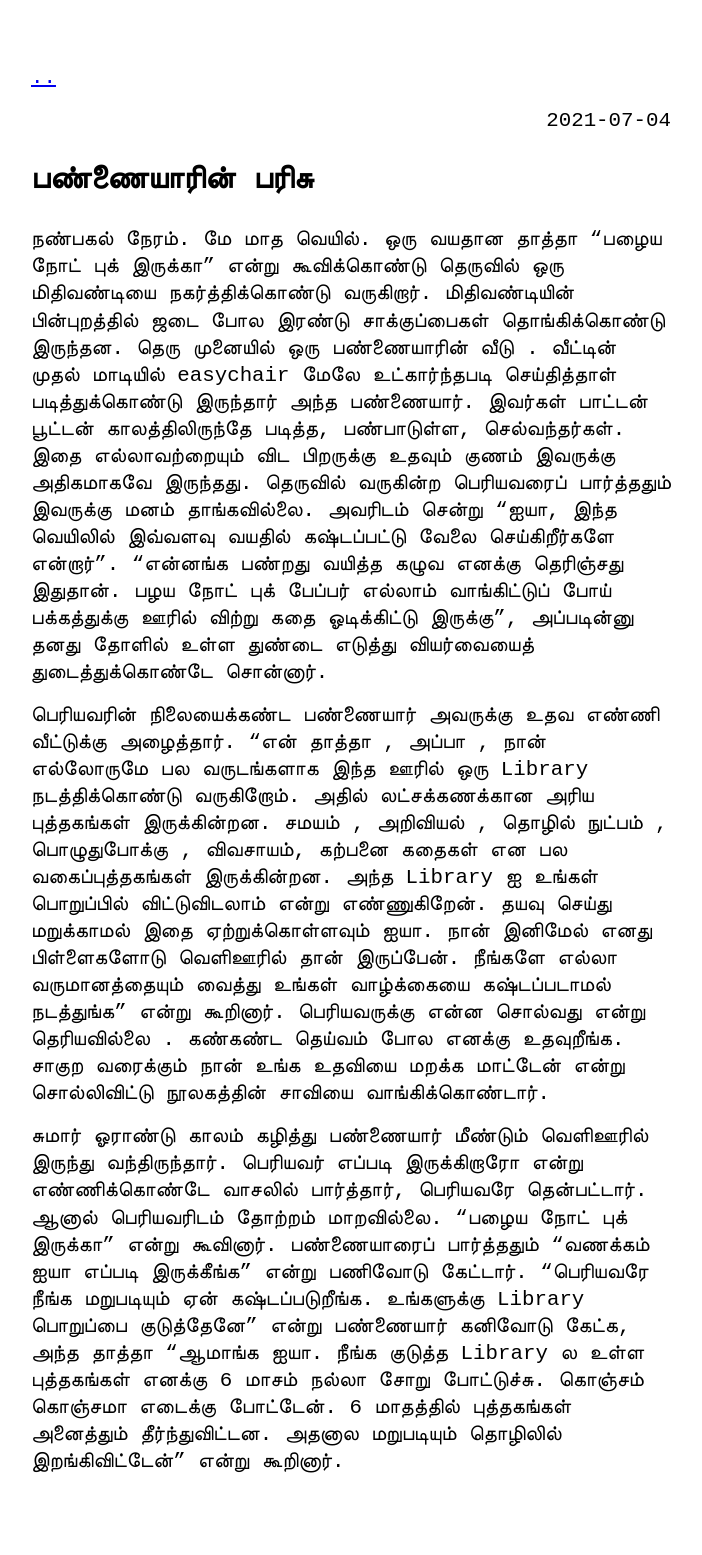
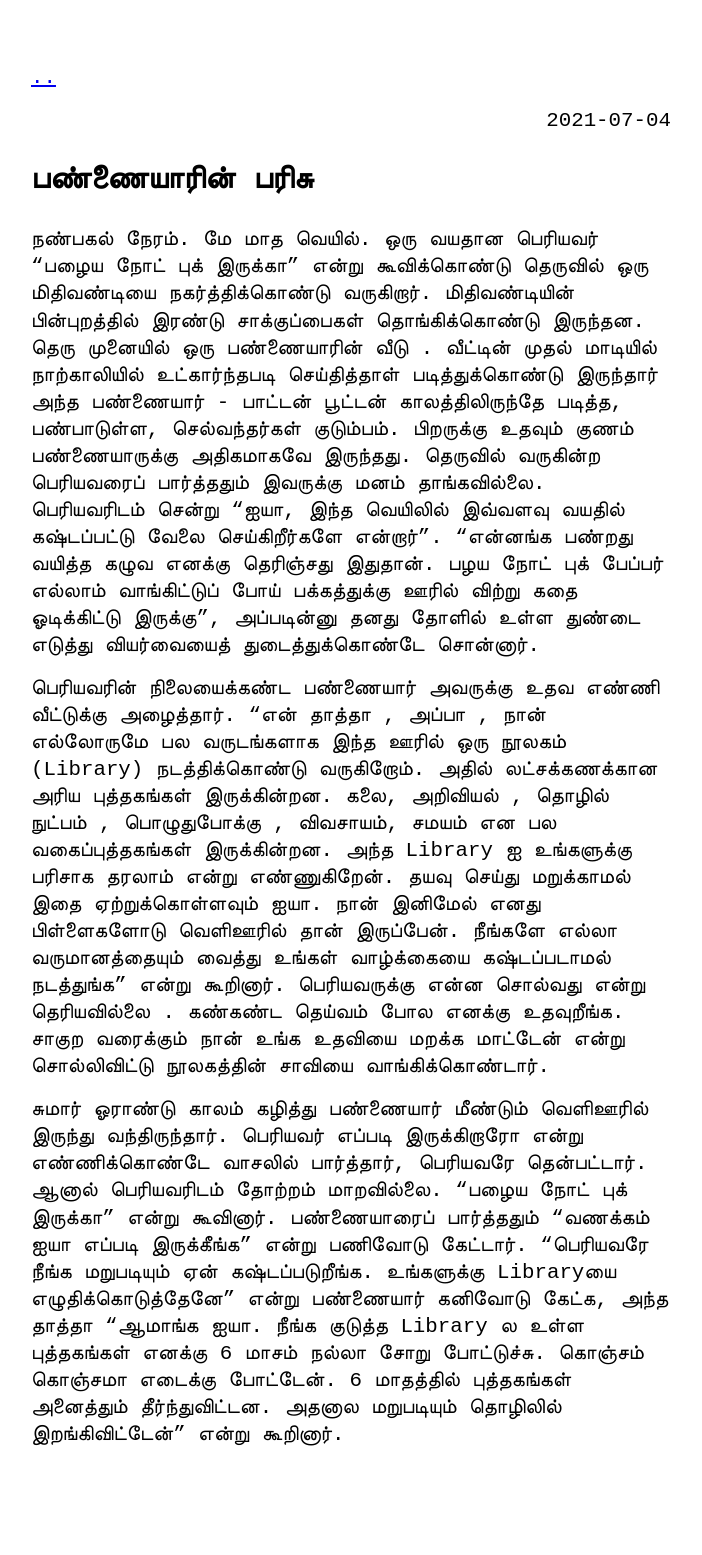
Before and after one commit to svnarumugam/svnarumugam.github.io, a Jekyll site: the page built from _posts/2021-07-04-pannaiyarin-parisu.md, in a window 1280 px wide. Shown: the whole page, without its empty margins (289-991 px from the left). Built offline with Jekyll 4.4.1, drawn with Linux system fonts in a browser that asks for light colours; after the commit the page ends 1528 px from its top, so only the background shows below that.

Commit message:
blogpost#5 corrections after karthik's reading

```diff
--- a/_posts/2021-07-04-pannaiyarin-parisu.md
+++ b/_posts/2021-07-04-pannaiyarin-parisu.md
@@ -4,8 +4,8 @@ title:  "பண்ணையாரின் பரிசு"
 categories: stories
 ---
 
-நண்பகல் நேரம். மே மாத வெயில். ஒரு வயதான தாத்தா "பழைய நோட் புக் இருக்கா" என்று கூவிக்கொண்டு தெருவில் ஒரு மிதிவண்டியை நகர்த்திக்கொண்டு வருகிறார். மிதிவண்டியின் பின்புறத்தில் ஜடை போல இரண்டு சாக்குப்பைகள் தொங்கிக்கொண்டு இருந்தன. தெரு முனையில் ஒரு பண்ணையாரின் வீடு . வீட்டின் முதல் மாடியில் easychair மேலே உட்கார்ந்தபடி செய்தித்தாள் படித்துக்கொண்டு இருந்தார் அந்த பண்ணையார். இவர்கள் பாட்டன் பூட்டன் காலத்திலிருந்தே படித்த, பண்பாடுள்ள, செல்வந்தர்கள். இதை எல்லாவற்றையும் விட பிறருக்கு உதவும் குணம் இவருக்கு அதிகமாகவே இருந்தது. தெருவில் வருகின்ற பெரியவரைப் பார்த்ததும் இவருக்கு மனம் தாங்கவில்லை. அவரிடம் சென்று "ஐயா, இந்த வெயிலில் இவ்வளவு வயதில் கஷ்டப்பட்டு வேலை செய்கிறீர்களே என்றார்". "என்னங்க பண்றது வயித்த கழுவ எனக்கு தெரிஞ்சது இதுதான். பழய நோட் புக் பேப்பர் எல்லாம் வாங்கிட்டுப் போய் பக்கத்துக்கு ஊரில் விற்று கதை ஓடிக்கிட்டு இருக்கு", அப்படின்னு தனது தோளில் உள்ள துண்டை எடுத்து வியர்வையைத் துடைத்துக்கொண்டே சொன்னார்.
+நண்பகல் நேரம். மே மாத வெயில். ஒரு வயதான பெரியவர் "பழைய நோட் புக் இருக்கா" என்று கூவிக்கொண்டு தெருவில் ஒரு மிதிவண்டியை நகர்த்திக்கொண்டு வருகிறார். மிதிவண்டியின் பின்புறத்தில் இரண்டு சாக்குப்பைகள் தொங்கிக்கொண்டு இருந்தன. தெரு முனையில் ஒரு பண்ணையாரின் வீடு . வீட்டின் முதல் மாடியில் நாற்காலியில் உட்கார்ந்தபடி செய்தித்தாள் படித்துக்கொண்டு இருந்தார் அந்த பண்ணையார் - பாட்டன் பூட்டன் காலத்திலிருந்தே படித்த, பண்பாடுள்ள, செல்வந்தர்கள் குடும்பம். பிறருக்கு உதவும் குணம் பண்ணையாருக்கு அதிகமாகவே இருந்தது. தெருவில் வருகின்ற பெரியவரைப் பார்த்ததும் இவருக்கு மனம் தாங்கவில்லை. பெரியவரிடம் சென்று "ஐயா, இந்த வெயிலில் இவ்வளவு வயதில் கஷ்டப்பட்டு வேலை செய்கிறீர்களே என்றார்". "என்னங்க பண்றது வயித்த கழுவ எனக்கு தெரிஞ்சது இதுதான். பழய நோட் புக் பேப்பர் எல்லாம் வாங்கிட்டுப் போய் பக்கத்துக்கு ஊரில் விற்று கதை ஓடிக்கிட்டு இருக்கு", அப்படின்னு தனது தோளில் உள்ள துண்டை எடுத்து வியர்வையைத் துடைத்துக்கொண்டே சொன்னார்.
 
-பெரியவரின் நிலையைக்கண்ட பண்ணையார் அவருக்கு உதவ எண்ணி வீட்டுக்கு அழைத்தார். "என் தாத்தா , அப்பா , நான் எல்லோருமே பல வருடங்களாக இந்த ஊரில் ஒரு Library நடத்திக்கொண்டு வருகிறோம். அதில் லட்சக்கணக்கான அரிய புத்தகங்கள் இருக்கின்றன. சமயம் , அறிவியல் , தொழில் நுட்பம் , பொழுதுபோக்கு , விவசாயம், கற்பனை கதைகள் என பல வகைப்புத்தகங்கள் இருக்கின்றன. அந்த Library ஐ உங்கள் பொறுப்பில் விட்டுவிடலாம் என்று எண்ணுகிறேன். தயவு செய்து மறுக்காமல் இதை ஏற்றுக்கொள்ளவும் ஐயா. நான் இனிமேல் எனது பிள்ளைகளோடு வெளிஊரில் தான் இருப்பேன். நீங்களே எல்லா வருமானத்தையும் வைத்து உங்கள் வாழ்க்கையை கஷ்டப்படாமல் நடத்துங்க" என்று கூறினார்.  பெரியவருக்கு என்ன சொல்வது என்று தெரியவில்லை . கண்கண்ட தெய்வம் போல எனக்கு உதவுறீங்க. சாகுற வரைக்கும் நான் உங்க உதவியை மறக்க மாட்டேன் என்று சொல்லிவிட்டு நூலகத்தின் சாவியை வாங்கிக்கொண்டார்.
+பெரியவரின் நிலையைக்கண்ட பண்ணையார் அவருக்கு உதவ எண்ணி வீட்டுக்கு அழைத்தார். "என் தாத்தா , அப்பா , நான் எல்லோருமே பல வருடங்களாக இந்த ஊரில் ஒரு நூலகம் (Library) நடத்திக்கொண்டு வருகிறோம். அதில் லட்சக்கணக்கான அரிய புத்தகங்கள் இருக்கின்றன. கலை, அறிவியல் , தொழில் நுட்பம் , பொழுதுபோக்கு , விவசாயம், சமயம் என பல வகைப்புத்தகங்கள் இருக்கின்றன. அந்த Library ஐ உங்களுக்கு பரிசாக தரலாம் என்று எண்ணுகிறேன். தயவு செய்து மறுக்காமல் இதை ஏற்றுக்கொள்ளவும் ஐயா. நான் இனிமேல் எனது பிள்ளைகளோடு வெளிஊரில் தான் இருப்பேன். நீங்களே எல்லா வருமானத்தையும் வைத்து உங்கள் வாழ்க்கையை கஷ்டப்படாமல் நடத்துங்க" என்று கூறினார்.  பெரியவருக்கு என்ன சொல்வது என்று தெரியவில்லை . கண்கண்ட தெய்வம் போல எனக்கு உதவுறீங்க. சாகுற வரைக்கும் நான் உங்க உதவியை மறக்க மாட்டேன் என்று சொல்லிவிட்டு நூலகத்தின் சாவியை வாங்கிக்கொண்டார்.
 
-சுமார் ஓராண்டு காலம் கழித்து பண்ணையார் மீண்டும் வெளிஊரில் இருந்து வந்திருந்தார். பெரியவர் எப்படி இருக்கிறாரோ என்று எண்ணிக்கொண்டே வாசலில் பார்த்தார், பெரியவரே தென்பட்டார். ஆனால் பெரியவரிடம் தோற்றம் மாறவில்லை. "பழைய நோட் புக் இருக்கா" என்று கூவினார். பண்ணையாரைப் பார்த்ததும் "வணக்கம் ஐயா எப்படி இருக்கீங்க" என்று பணிவோடு கேட்டார். "பெரியவரே நீங்க மறுபடியும் ஏன் கஷ்டப்படுறீங்க. உங்களுக்கு Library பொறுப்பை குடுத்தேனே" என்று பண்ணையார் கனிவோடு கேட்க, அந்த தாத்தா "ஆமாங்க ஐயா. நீங்க குடுத்த Library ல உள்ள புத்தகங்கள் எனக்கு 6 மாசம் நல்லா சோறு போட்டுச்சு. கொஞ்சம் கொஞ்சமா எடைக்கு போட்டேன். 6 மாதத்தில் புத்தகங்கள் அனைத்தும் தீர்ந்துவிட்டன. அதனால மறுபடியும் தொழிலில் இறங்கிவிட்டேன்" என்று கூறினார்.
+சுமார் ஓராண்டு காலம் கழித்து பண்ணையார் மீண்டும் வெளிஊரில் இருந்து வந்திருந்தார். பெரியவர் எப்படி இருக்கிறாரோ என்று எண்ணிக்கொண்டே வாசலில் பார்த்தார், பெரியவரே தென்பட்டார். ஆனால் பெரியவரிடம் தோற்றம் மாறவில்லை. "பழைய நோட் புக் இருக்கா" என்று கூவினார். பண்ணையாரைப் பார்த்ததும் "வணக்கம் ஐயா எப்படி இருக்கீங்க" என்று பணிவோடு கேட்டார். "பெரியவரே நீங்க மறுபடியும் ஏன் கஷ்டப்படுறீங்க. உங்களுக்கு Libraryயை எழுதிக்கொடுத்தேனே" என்று பண்ணையார் கனிவோடு கேட்க, அந்த தாத்தா "ஆமாங்க ஐயா. நீங்க குடுத்த Library ல உள்ள புத்தகங்கள் எனக்கு 6 மாசம் நல்லா சோறு போட்டுச்சு. கொஞ்சம் கொஞ்சமா எடைக்கு போட்டேன். 6 மாதத்தில் புத்தகங்கள் அனைத்தும் தீர்ந்துவிட்டன. அதனால மறுபடியும் தொழிலில் இறங்கிவிட்டேன்" என்று கூறினார்.
```
